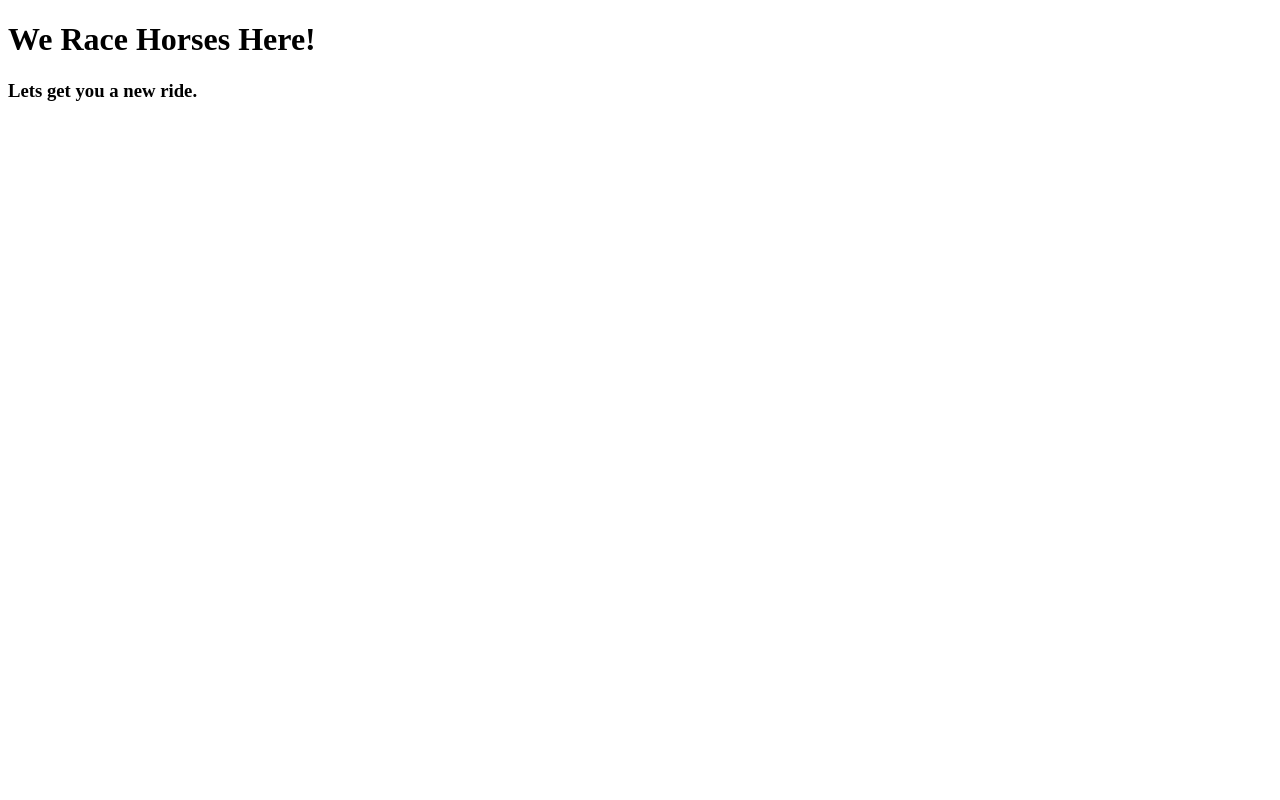
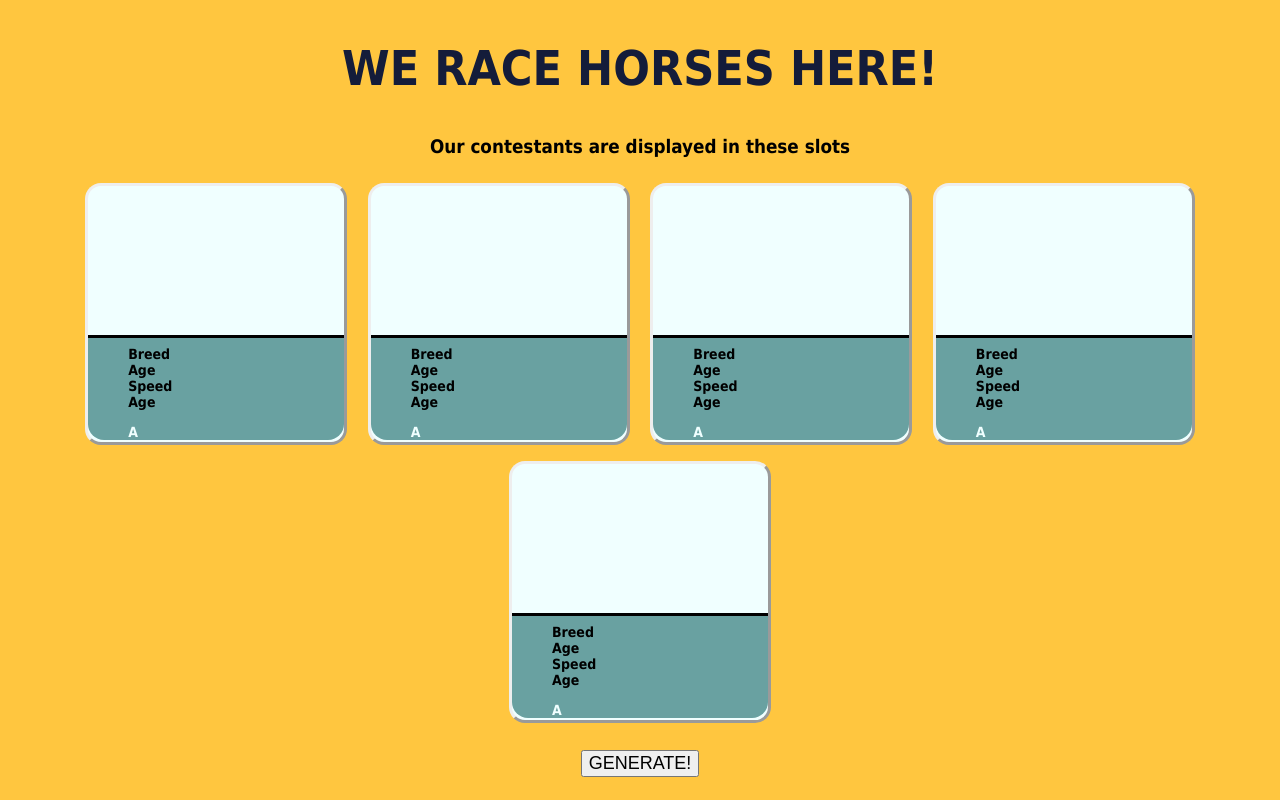
Before and after one commit to ZeePLA/Horse-Creator-Project, a plain HTML site: page index.html in a window 1280 px wide. Drawn offline with Linux system fonts and the light colour scheme.

Commit message:
I have detailed the index.html file, now it displays 5 slots as seperate frames and I included a button for generation of 5 random horses.

```diff
--- a/index.html
+++ b/index.html
@@ -8,24 +8,96 @@
     </head>
 
     <body>
+        <section>
+            <div id="title">
+                <h1>We Race Horses Here!</h1>
+            </div>
 
-        <div id="title">
-            <h1>We Race Horses Here!</h1>
-        </div>
+            <div id="description">
+                <h3>Our contestants are displayed in these slots</h3>
+            </div>
+        </section>
 
-        <div id="description">
-            <h3>Lets get you a new ride.</h3>
-        </div>
+        <section id="slot1" class="slots">
+            <div id="stats1" class="div-of-stats">
+                <ul class="desc-of-stats">
+                    <li>Breed</li>
+                    <li>Age</li>
+                    <li>Speed</li>
+                    <li>Age</li>
+                </ul>
+                <ul class="list-of-stats">
+                    <li>A</li>
+                </ul>
+            </div>
+        </section>
 
-        <div id=textspot>
-            <p id="placetexthere">
+        <section id="slot2" class="slots">
+            <div id="stats2" class="div-of-stats">
+                <ul class="desc-of-stats">
+                    <li>Breed</li>
+                    <li>Age</li>
+                    <li>Speed</li>
+                    <li>Age</li>
+                </ul>
+                <ul class="list-of-stats">
+                    <li>A</li>
+                </ul>
+            </div>
+        </section>
 
-            </p>
-        </div>
+        <section id="slot3" class="slots">
+            <div id="stats3" class="div-of-stats">
+                <ul class="desc-of-stats">
+                    <li>Breed</li>
+                    <li>Age</li>
+                    <li>Speed</li>
+                    <li>Age</li>
+                </ul>
+                <ul class="list-of-stats">
+                    <li>A</li>
+                </ul>
+            </div>
+        </section>
+
+        <section id="slot4" class="slots">
+            <div id="stats4" class="div-of-stats">
+                <ul class="desc-of-stats">
+                    <li>Breed</li>
+                    <li>Age</li>
+                    <li>Speed</li>
+                    <li>Age</li>
+                </ul>
+                <ul class="list-of-stats">
+                    <li>A</li>
+                </ul>
+            </div>
+        </section>
+
+        <section id="slot5" class="slots">
+            <div id="stats5" class="div-of-stats">
+                <ul class="desc-of-stats">
+                    <li>Breed</li>
+                    <li>Age</li>
+                    <li>Speed</li>
+                    <li>Age</li>
+                </ul>
+                <ul class="list-of-stats">
+                    <li>A</li>
+                </ul>
+            </div>
+        </section>
+
+        <br>
+        <br>
+        <section>
+            <button id="generate-button">GENERATE!</button>
+        </section>
 
 
+
+        <script src="main.js"></script>
     </body>
 
-<script src="main.js"></script>
 
 </html>
--- a/main.js
+++ b/main.js
@@ -157,4 +157,4 @@ class MyRunner {
 
 };
 const randomHorse = new MyRunner();
-console.log(randomHorse.generate_message());
+console.log(randomHorse);
--- a/style.css
+++ b/style.css
@@ -0,0 +1,72 @@
+body{
+
+    margin: 0;
+    padding: 0;
+    font-family: tahoma;
+    background: #ffc63f;
+    text-align: center;
+
+
+    #title{
+    color: #141c3a;
+    text-transform: uppercase;
+    font-size: 32px;
+
+    }
+
+
+    #generate-button{
+        font-size: 18px;
+    }
+
+
+    .slots{
+
+        background-color: azure;
+        border-radius: 16px;
+        border-style:outset;
+        display: inline-block;
+        margin: 8px;
+        width: 256px;
+        height: 256px;
+    }
+
+    .div-of-stats{
+        background-color: rgba(59, 129, 129, 0.74);
+        border-bottom-left-radius: 16px;
+        border-bottom-right-radius: 16px;
+        position:static;
+        border-style:hidden;
+        border-top-style:solid;
+        width: 100%;
+        height: 40%;
+        margin-top: 58%;
+
+
+
+    }
+
+    .desc-of-stats{
+        list-style-type: none;
+        color:  black;
+        font-size: 14px;
+        font-family: Tahoma;
+        font-weight: bold;
+        margin-block-start: 8px;
+        text-align:start;
+
+    }
+
+    .list-of-stats{
+        list-style-type: none;
+        color: azure;
+        font-size: 14px;
+        font-family: Tahoma;
+        font-weight: bold;
+        margin-block-start: 8px;
+        text-align: start;
+
+
+    }
+
+}
```
